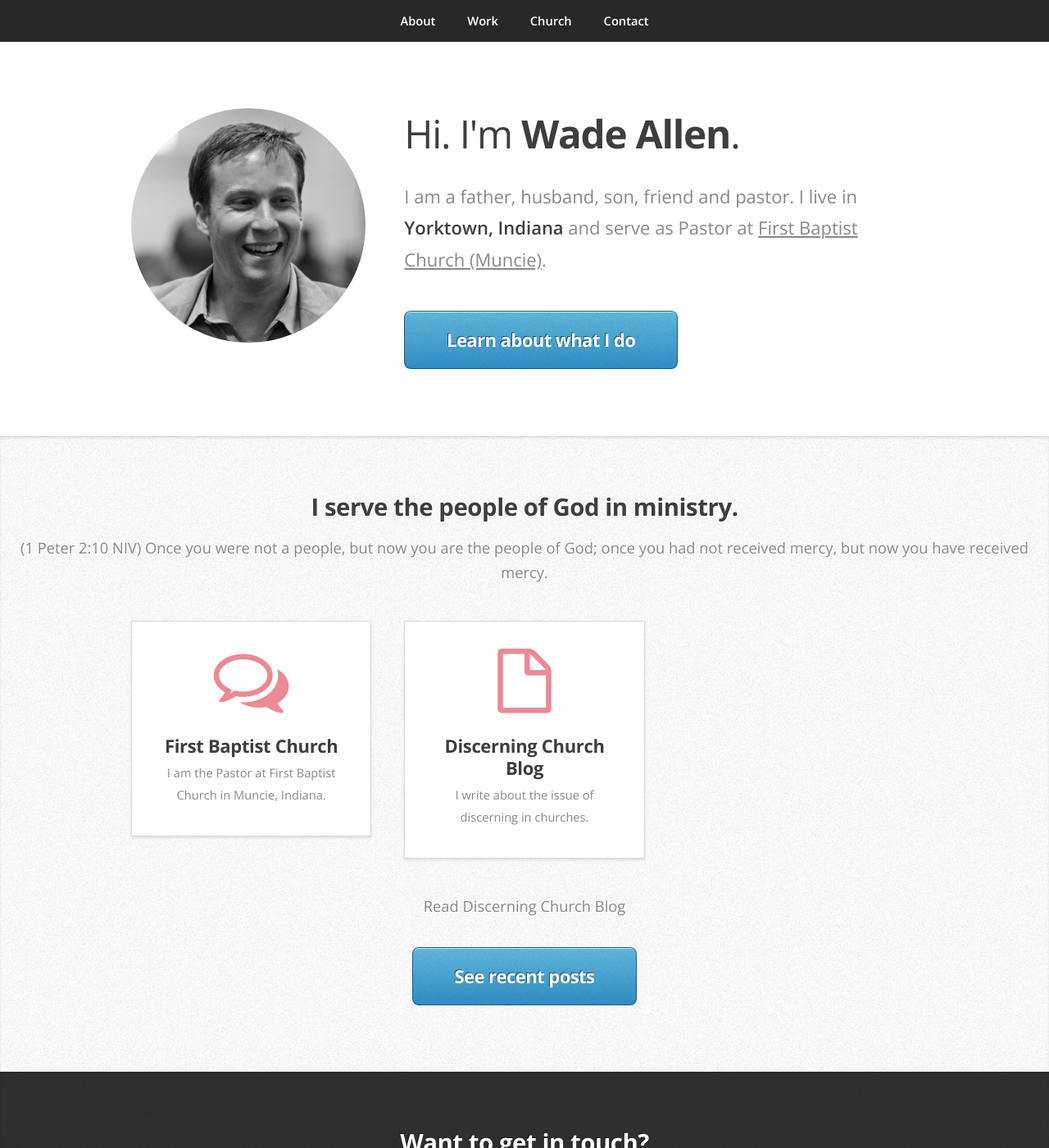
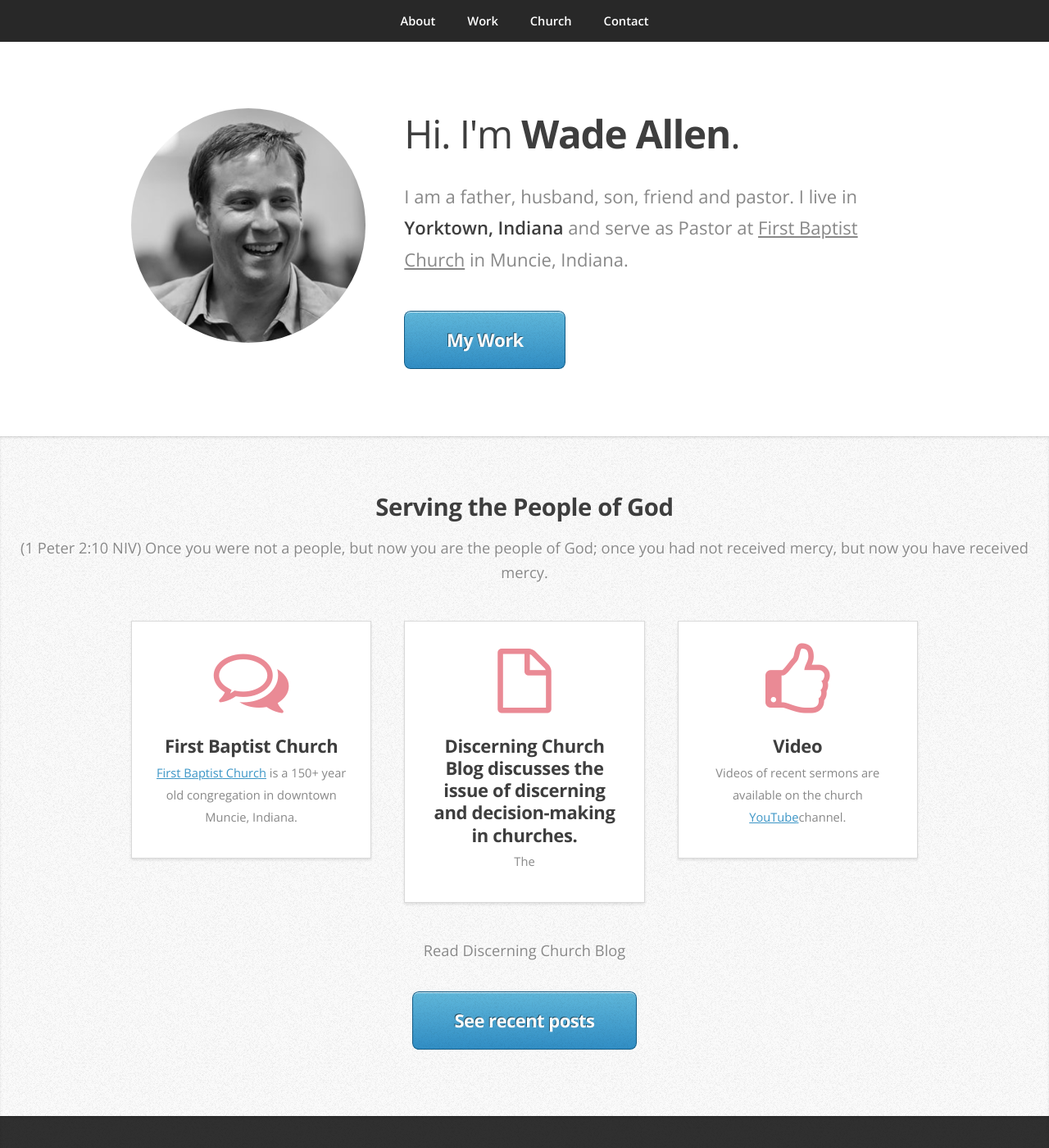
Before and after one commit to a1ip/wadeallen, a Jekyll site: the page built from index.html, in a window 1280 px wide and 1400 px high. Shown: the whole window at 82% size. Built offline with Jekyll 4.4.1, drawn with Linux system fonts in a browser that asks for light colours.

Commit message:
Site updated at 2014-07-09 16:49:34 UTC

```diff
--- a/index.html
+++ b/index.html
@@ -13,8 +13,8 @@ layout: default
 							<header>
 								<h1>Hi. I'm <strong>Wade Allen</strong>.</h1>
 							</header>
-							 <p>I am a father, husband, son, friend and pastor. I live in <strong>Yorktown, Indiana</strong> and serve as Pastor at <a href="http://fbcmuncie.org">First Baptist Church (Muncie)</a>.</p>
-							 <a href="#work" class="button button-big">Learn about what I do</a>
+							 <p>I am a father, husband, son, friend and pastor. I live in <strong>Yorktown, Indiana</strong> and serve as Pastor at <a href="http://fbcmuncie.org">First Baptist Church</a> in Muncie, Indiana.</p>
+							 <a href="#work" class="button button-big">My Work</a>
 						</div>
 					</div>
 				</article>
@@ -24,7 +24,7 @@ layout: default
 			<div class="wrapper wrapper-style2">
 				<article id="work">
 					<header>
-						<h2>I serve the people of God in ministry.</h2>
+						<h2>Serving the People of God</h2>
 						<span>(1 Peter 2:10 NIV) Once you were not a people, but now you are the people of God; once you had not received mercy, but now you have received mercy.</span>
 					</header>
 					<div class="container">
@@ -33,14 +33,21 @@ layout: default
 								<section class="box box-style1">
 									<span class="fa featured fa-comments-o"></span>
 									<h3>First Baptist Church</h3>
-									<p>I am the Pastor at First Baptist Church in Muncie, Indiana.</p>
+									<p><a href="http://fbcmuncie.org">First Baptist Church</a> is a 150+ year old congregation in downtown Muncie, Indiana.</p>
 								</section>
 							</div>
 							<div class="4u">
 								<section class="box box-style1">
 									<span class="fa featured fa-file-o"></span>
-									<h3>Discerning Church Blog</h3>
-									<p>I write about the issue of discerning in churches.</p>
+									<h3>Discerning Church Blog discusses the issue of discerning and decision-making in churches.</h3>
+									<p>The </p>
+								</section>
+							</div>
+							<div class="4u">
+								<section class="box box-style1">
+									<span class="fa featured fa-thumbs-o-up"></span>
+									<h3>Video</h3>
+									<p>Videos of recent sermons are available on the church <a href="https://www.youtube.com/user/fbcmunciesermons">YouTube</a>channel.</p>
 								</section>
 							</div>
 						</div>
```
Also changed, not shown: 2 other files.
